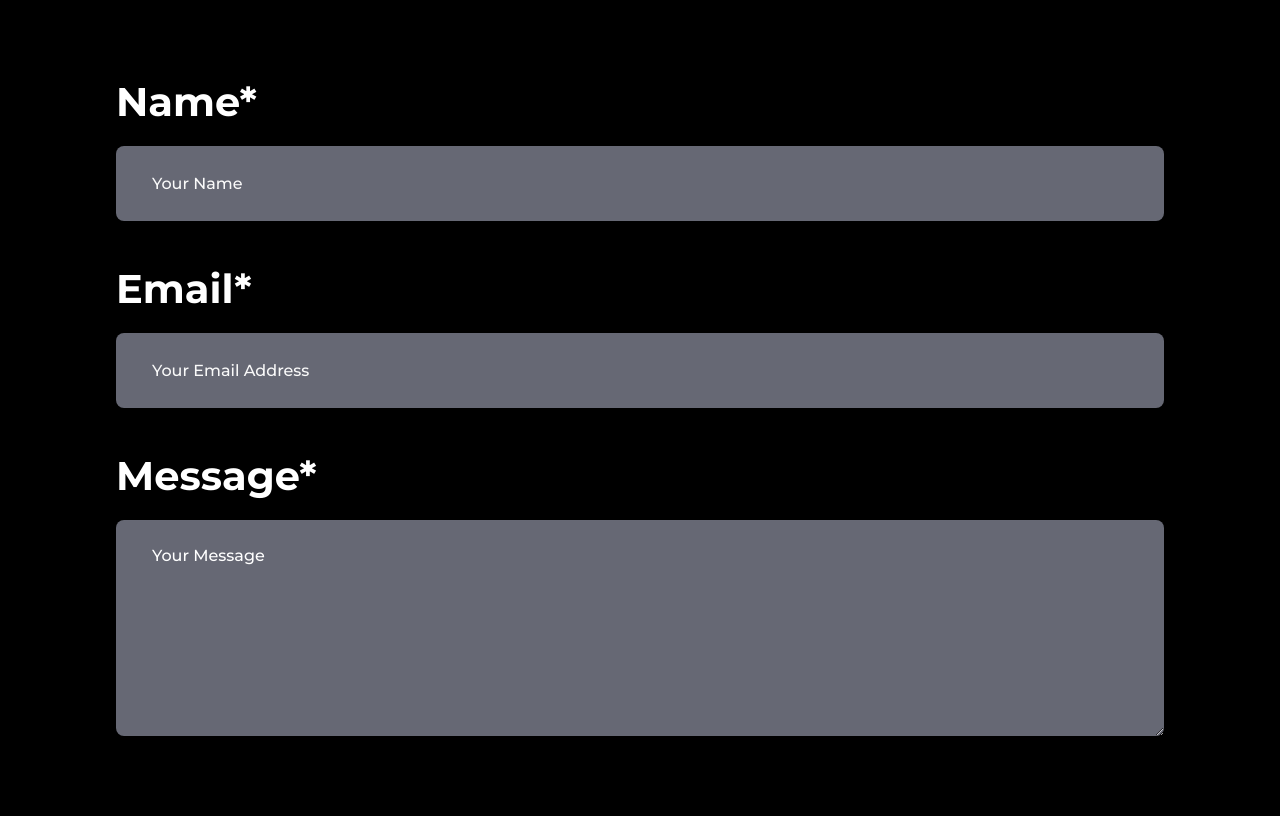
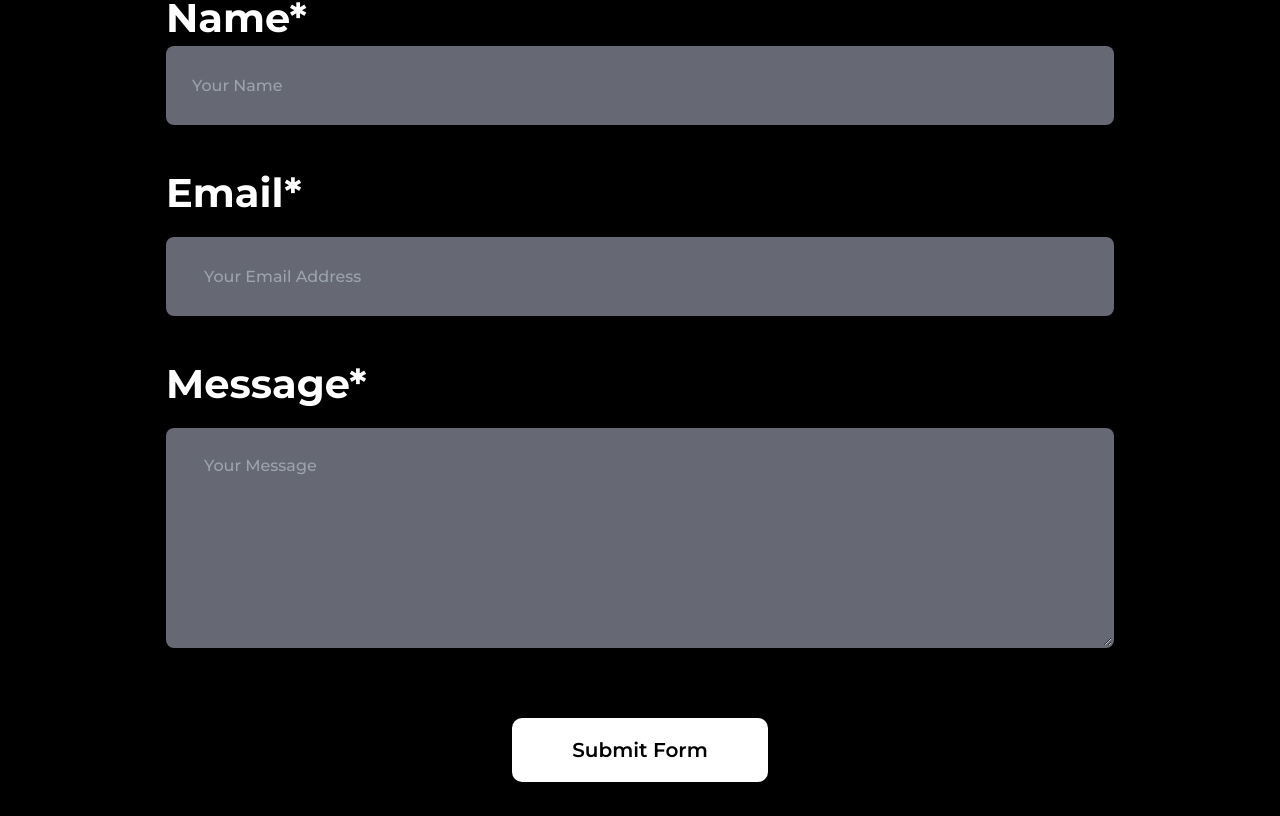
Before and after one commit to codegiyu/portfolio-stanley, a Next.js app: page /contact in a window 1280 px wide. Shown: the part 524-1340 px from the top of the page. Built offline with nearby package versions, Linux system fonts and the light colour scheme.

Commit message:
form functionality and input validation  done

```diff
--- a/components/Alert.jsx
+++ b/components/Alert.jsx
@@ -24,7 +24,7 @@ const Alert = (props) => {
     }
 
     return (
-        <div className="w-[90%] md:w-[500px] fixed top-[80px] left-[50%] -translate-x-[50%]">
+        <div className="w-[90%] md:w-[500px] fixed top-[120px] left-[50%] -translate-x-[50%]">
             <div className={`w-full px-4 py-2 flex gap-6 items-center justify-between ${background} text-white font-inter rounded-md`}>
                 <p className="text-white">{ alert.message }</p>
                 <button onClick={ handleCancelAlert } className="font-semibold text-sm bg-transparent outline-none border-none active:scale-95">
--- a/helpers/allFieldsAreErrorFree.js
+++ b/helpers/allFieldsAreErrorFree.js
@@ -4,3 +4,8 @@ const allFieldsAreErrorFree = (obj) => {
 }
 
 export default allFieldsAreErrorFree;
+
+export const allFieldsAreNotEmpty = (obj) => {
+    const propValues = Object.values(obj);
+    return propValues.every(x => x.length !== 0)
+}
--- a/helpers/index.js
+++ b/helpers/index.js
@@ -1,7 +1,10 @@
 import allFieldsAreErrorFree from "./allFieldsAreErrorFree";
+import { allFieldsAreNotEmpty } from "./allFieldsAreErrorFree";
 
 const helpers = {
-    allFieldsAreErrorFree
+    allFieldsAreErrorFree,
+    allFieldsAreNotEmpty,
+
 }
 
 export default helpers;
--- a/pages/contact.jsx
+++ b/pages/contact.jsx
@@ -1,72 +1,214 @@
 import Head from 'next/head';
-import { useRef } from 'react';
+import { useRef, useState } from 'react';
 import ErrorBoundary from '../components/ErrorBoundary';
 import Footer from '../components/Footer';
 import Header from '../components/Header';
+import helpers from '../helpers';
+import Alert from '../components/Alert';
+
 
 export default function Contact() {
-    let nameRef = useRef(null)
-    let emailRef = useRef(null)
-    let messageRef = useRef(null)
+    const initialFormValues = {
+      name: '',
+      email: '',
+      message: ''
+    }
 
-    const handleSubmit = (e) => {
-        e.preventDefault()
+    const [formValues, setFormValues] = useState(initialFormValues);
+    const [formSubmitting, setFormSubmitting] = useState(false);
+    const [inputErrorValues, setInputErrorValues] = useState(initialFormValues);
+
+    const [alert, setAlert] = useState({message: "", type: null})
+
+    const { name, email, message } = formValues;
+
+    const handleChange = (e) => {
+      let name = e.target.name , value = e.target.value
+      const updatedValues = {
+        ...formValues,
+        [name]: value,
+      };
+      setFormValues(updatedValues);
+
     }
+
+    const handleBlur = (e) => {
+       let name = e.target.name , value = e.target.value
+
+       try {
+         if (value) {
+           if (name === "email") {
+             if (
+               !/(([^<>()[\]\\.,;:\s@"]+(\.[^<>()[\]\\.,;:\s@"]+)*)|(".+"))@[*[a-zA-Z0-9-]+\.[a-zA-Z0-9-.]+]*/.test(
+                 value
+               )
+             )
+               throw new Error("Invalid Email");
+           } else if (name === "name") {
+             if (!/^[a-z\-\.]{2,}( [a-z\-\.]{2,})*$/i.test(value.trim()))
+               throw new Error("Invalid Name");
+           } else if (name === "message") {
+             if (!/^(?=.*[A-Za-z]).{2,}$/i.test(value.trim()))
+               throw new Error("Invalid Message");
+           }
+         }
+         setInputErrorValues((prevState) => {
+           return { ...prevState, [name]: "" };
+         });
+       } catch (error) {
+         setInputErrorValues((prevState) => {
+           return { ...prevState, [name]: error.message };
+         });
+       }
+    }
+
+    const handleSubmit = async (e) => {
+        e.preventDefault();
+        if (helpers.allFieldsAreErrorFree(inputErrorValues) && helpers.allFieldsAreNotEmpty(formValues)){
+          try {
+            setFormSubmitting(true);
+            console.log(formValues);
+            const response = await fetch("/api/contact", {
+              method: "POST",
+              body: JSON.stringify(formValues),
+              headers: {
+                Accept: "application/json, text/plain, */*",
+                "Content-Type": "application/json",
+              },
+            });
+            setFormSubmitting(false);
+            if (response.status == 200) {
+              const receivedResponse = await response.text();
+              setAlert({
+                message: "Message sent successfully",
+                type: "success",
+              });
+              console.log(response);
+              console.log(receivedResponse);
+              setFormValues(initialFormValues);
+            }else {
+              throw new Error(response.statusText)
+            }
+          } catch (error) {
+            setAlert({ message: error.message, type: "error" });
+          }
+        }else{
+          setAlert({message:'Input fields can not be empty', type: 'error'})
+        }
+
+      }
+
 
     return (
       <div className="w-full min-h-screen bg-black">
         <Head>
           <title>Stanley - UI/UX Designer</title>
-                <meta name="description" content="I'm Codegiyu, a Frontend React Developer. I build beautiful, fun and interactive things with code. Programmer portfolio website built with NextJS and Tailwind CSS." />
-                <meta name="google-site-verification" content="mVKUksXdW1OhGyyAi4-iO8CT6zjQTo4uOK8GFwQUI8A" />
+          <meta
+            name="description"
+            content="I'm Codegiyu, a Frontend React Developer. I build beautiful, fun and interactive things with code. Programmer portfolio website built with NextJS and Tailwind CSS."
+          />
+          <meta
+            name="google-site-verification"
+            content="mVKUksXdW1OhGyyAi4-iO8CT6zjQTo4uOK8GFwQUI8A"
+          />
           <meta name="robots" content="index, follow" />
-                <meta name="keywords" content="codegiyu, portfolio, react, developer, frontend" />
+          <meta
+            name="keywords"
+            content="codegiyu, portfolio, react, developer, frontend"
+          />
           <meta name="author" content="Edward-Precious Omegbu Codegiyu" />
           <meta property="og:type" content="portfolio" />
           <meta property="og:title" content="CodeGiyu - React Developer" />
-                <meta property="og:description" content="I'm Codegiyu, a Frontend React Developer. I build beautiful, fun and interactive things with code. Programmer portfolio website built with NextJS and Tailwind CSS." />
-                <meta property="og:image" content="https://res.cloudinary.com/diirhfihi/image/upload/c_pad,b_auto:predominant,fl_preserve_transparency/v1669041238/codegiyu2_caxu3o.jpg" />
-                <meta property="og:url" content="https://portfolio-codegiyu.vercel.app" />
+          <meta
+            property="og:description"
+            content="I'm Codegiyu, a Frontend React Developer. I build beautiful, fun and interactive things with code. Programmer portfolio website built with NextJS and Tailwind CSS."
+          />
+          <meta
+            property="og:image"
+            content="https://res.cloudinary.com/diirhfihi/image/upload/c_pad,b_auto:predominant,fl_preserve_transparency/v1669041238/codegiyu2_caxu3o.jpg"
+          />
+          <meta
+            property="og:url"
+            content="https://portfolio-codegiyu.vercel.app"
+          />
           <meta name="twitter:card" content="portfolio" />
           <meta name="twitter:title" content="CodeGiyu - React Developer" />
-                <meta name="twitter:url" content="https://portfolio-codegiyu.vercel.app" />
+          <meta
+            name="twitter:url"
+            content="https://portfolio-codegiyu.vercel.app"
+          />
           <meta name="twitter:site" content="@TheLonerider20" />
-                <meta name="twitter:description" content="I'm Codegiyu, a Frontend React Developer. I build beautiful, fun and interactive things with code. Programmer portfolio website built with NextJS and Tailwind CSS." />
-                <meta name="twitter:image" content="https://res.cloudinary.com/diirhfihi/image/upload/c_pad,b_auto:predominant,fl_preserve_transparency/v1669041238/codegiyu2_caxu3o.jpg" />
+          <meta
+            name="twitter:description"
+            content="I'm Codegiyu, a Frontend React Developer. I build beautiful, fun and interactive things with code. Programmer portfolio website built with NextJS and Tailwind CSS."
+          />
+          <meta
+            name="twitter:image"
+            content="https://res.cloudinary.com/diirhfihi/image/upload/c_pad,b_auto:predominant,fl_preserve_transparency/v1669041238/codegiyu2_caxu3o.jpg"
+          />
           <link rel="canonical" href="https://portfolio-codegiyu.vercel.app" />
-                <link rel="apple-touch-icon" sizes="180x180" href="/apple-touch-icon.png" />
-                <link rel="icon" type="image/png" sizes="32x32" href="/favicon-32x32.png" />
-                <link rel="icon" type="image/png" sizes="16x16" href="/favicon-16x16.png" />
+          <link
+            rel="apple-touch-icon"
+            sizes="180x180"
+            href="/apple-touch-icon.png"
+          />
+          <link
+            rel="icon"
+            type="image/png"
+            sizes="32x32"
+            href="/favicon-32x32.png"
+          />
+          <link
+            rel="icon"
+            type="image/png"
+            sizes="16x16"
+            href="/favicon-16x16.png"
+          />
           <link rel="manifest" href="/site.webmanifest" />
         </Head>
 
-            <header className={`w-full px-4 sm:px-8 md:px-16 lg:px-[2.5rem] xl:px-16 bg-black`}>
+        <header
+          className={`w-full px-4 sm:px-8 md:px-16 lg:px-[2.5rem] xl:px-16 bg-black`}
+        >
           <ErrorBoundary>
             <Header obj={{ page: "contact" }} />
           </ErrorBoundary>
         </header>
 
-            <main className={"w-full md:w-4/5 xl:w-[1080px] px-4 mx-auto z-[3] text-white font-montserrat"}>
+        <main
+          className={
+            "w-full md:w-4/5 xl:w-[980px] px-4 mx-auto z-[3] text-white font-montserrat"
+          }
+        >
           <section>
-                    <h1 className="font-semibold text-6xl md:text-[70px] xl:text-[5vw] leading-[100%] text-center mt-16 kg:mt-[140px]">
+            <h1 className="font-semibold text-6xl md:text-[70px] xl:text-[5vw] leading-[100%] text-center mt-14 kg:mt-[120px]">
               Contact
             </h1>
             <p className="font-medium text-2xl md:text-[32px] xl:text-[2.5vw] leading-[110%] text-center my-[80px]">
-                        Want to work with me ? Kindly fill out the short form and I will get back to you as soon as I can.
+              Want to work with me ? Kindly fill out the short form and I will
+              get back to you as soon as I can.
             </p>
           </section>
-                <section className="w-full pt-20 pb-14">
+          <section className="w-full pt-1 pb-14">
             <form className="">
+              <Alert alertProps={{ alert, setAlert }} />
               <div className="mb-12">
-                            <label className="flex flex-col gap-6">
+                <label className="flex flex-col gap-2">
                   <span className="font-bold text-[24px] lg:text-[40px] leading-[100%]">
                     Name*
                   </span>
                   <input
                     type="text"
-                                    ref={nameRef}
                     placeholder="Your Name"
-                                    className="font-medium text-[16px] leading-[100%] px-6 lg:px-9 py-4 lg:py-7 bg-grey outline-none placeholder:text-[#FAFAFA] rounded-lg w-full"
+                    name="name"
+                    value={name}
+                    onChange={handleChange}
+                    onBlur={handleBlur}
+                    className={`font-medium text-[16px] leading-[100%] px-6 lg:px-6 py-4 lg:py-7 bg-grey outline-none border-2 rounded-lg w-full ${
+                      inputErrorValues.name
+                        ? "border-red"
+                        : "border-transparent"
+                    }`}
                   />
                 </label>
               </div>
@@ -77,9 +219,16 @@ export default function Contact() {
                   </span>
                   <input
                     type="text"
-                                    ref={emailRef}
                     placeholder="Your Email Address"
-                                    className="font-medium text-[16px] leading-[100%] px-6 lg:px-9 py-4 lg:py-7 bg-grey outline-none placeholder:text-[#FAFAFA] rounded-lg w-full"
+                    name="email"
+                    value={email}
+                    onChange={handleChange}
+                    onBlur={handleBlur}
+                    className={`font-medium text-[16px] leading-[100%] px-6 lg:px-9 py-4 lg:py-7 bg-grey outline-none  rounded-lg w-full border-2 ${
+                      inputErrorValues.email
+                        ? "border-red"
+                        : "border-transparent"
+                    }`}
                   />
                 </label>
               </div>
@@ -89,29 +238,43 @@ export default function Contact() {
                     Message*
                   </span>
                   <textarea
-                                    ref={messageRef}
-                                    className="font-medium text-[16px] leading-[100%] px-6 lg:px-9 py-4 lg:py-7 bg-grey outline-none rounded-lg w-full"
+                    name="message"
+                    value={message}
+                    onChange={handleChange}
+                    onBlur={handleBlur}
+                    className={`font-medium text-[16px] leading-[100%] px-6 lg:px-9 py-4 lg:py-7 bg-grey outline-none rounded-lg w-full border-2 ${
+                      inputErrorValues.message
+                        ? "border-red"
+                        : "border-transparent"
+                    }`}
                     rows={10}
-                                    defaultValue="Your Message"
+                    placeholder="Your Message"
                   />
                 </label>
               </div>
               <div className="flex justify-center">
-                            <button type="submit"
-                                className="bg-white text-black font-semibold text-[20px] leading-[100%] py-[22px] px-[60px] rounded-[10px] mt-[200px]"
+                <button
+                  type="submit"
+                  onClick={handleSubmit}
+                  disabled={formSubmitting}
+                  className="bg-white text-black font-semibold text-[20px] leading-[100%] py-[22px] px-[60px] rounded-[10px] mt-[70px] disabled:cursor-not-allowed"
                 >
-                                Submit
+                  {formSubmitting ? `Form Submitting...` : `Submit Form`}
                 </button>
               </div>
             </form>
           </section>
         </main>
 
-            <footer className={"px-4 sm:px-8 md:px-16 lg:px-[2.5rem] xl:px-16 w-full pt-12 pb-[200px]"}>
+        <footer
+          className={
+            "px-4 sm:px-8 md:px-16 lg:px-[2.5rem] xl:px-16 w-full pt-12 pb-[200px]"
+          }
+        >
           <ErrorBoundary>
             <Footer theme="dark" />
           </ErrorBoundary>
         </footer>
       </div>
-    )
+    );
 }
--- a/styles/styles.css
+++ b/styles/styles.css
@@ -585,52 +585,68 @@ video {
   position: relative;
 }
 
+.left-\[50\%\]{
+  left: 50%;
+}
+
+.top-\[220px\]{
+  top: 220px;
+}
+
+.left-\[5\%\]{
+  left: 5%;
+}
+
+.-top-\[7vw\]{
+  top: -7vw;
+}
+
+.-left-\[10vw\]{
+  left: -10vw;
+}
+
+.-bottom-\[24vw\]{
+  bottom: -24vw;
+}
+
+.-left-\[24vw\]{
+  left: -24vw;
+}
+
+.left-0{
+  left: 0px;
+}
+
+.top-\[45\%\]{
+  top: 45%;
+}
+
+.right-0{
+  right: 0px;
+}
+
+.-bottom-10{
+  bottom: -2.5rem;
+}
+
+.bottom-\[280px\]{
+  bottom: 280px;
+}
+
+.top-\[280px\]{
+  top: 280px;
+}
+
+.top-\[180px\]{
+  top: 180px;
+}
+
 .top-\[80px\]{
   top: 80px;
 }
 
-.left-\[50\%\]{
-  left: 50%;
-}
-
-.top-\[220px\]{
-  top: 220px;
-}
-
-.left-\[5\%\]{
-  left: 5%;
-}
-
-.-top-\[7vw\]{
-  top: -7vw;
-}
-
-.-left-\[10vw\]{
-  left: -10vw;
-}
-
-.-bottom-\[24vw\]{
-  bottom: -24vw;
-}
-
-.-left-\[24vw\]{
-  left: -24vw;
-}
-
-.left-0{
-  left: 0px;
-}
-
-.top-\[45\%\]{
-  top: 45%;
-}
-
-.right-0{
-  right: 0px;
-}
-
-.-bottom-10{
-  bottom: -2.5rem;
+.top-\[120px\]{
+  top: 120px;
 }
 
 .z-\[3\]{
@@ -692,6 +708,30 @@ video {
   margin-top: 2rem;
 }
 
+.mt-\[100px\]{
+  margin-top: 100px;
+}
+
+.mt-14{
+  margin-top: 3.5rem;
+}
+
+.mt-10{
+  margin-top: 2.5rem;
+}
+
+.mt-1{
+  margin-top: 0.25rem;
+}
+
+.mb-\[100px\]{
+  margin-bottom: 100px;
+}
+
+.mt-\[70px\]{
+  margin-top: 70px;
+}
+
 .flex{
   display: flex;
 }
@@ -893,6 +933,10 @@ video {
 
 .gap-3{
   gap: 0.75rem;
+}
+
+.gap-2{
+  gap: 0.5rem;
 }
 
 .space-y-6 > :not([hidden]) ~ :not([hidden]){
@@ -941,6 +985,10 @@ video {
   border-radius: 20px;
 }
 
+.border-2{
+  border-width: 2px;
+}
+
 .border-4{
   border-width: 4px;
 }
@@ -951,6 +999,15 @@ video {
 
 .border-none{
   border-style: none;
+}
+
+.border-red{
+  --tw-border-opacity: 1;
+  border-color: rgb(228 95 95 / var(--tw-border-opacity));
+}
+
+.border-transparent{
+  border-color: transparent;
 }
 
 .border-\[\#000\]{
@@ -958,15 +1015,6 @@ video {
   border-color: rgb(0 0 0 / var(--tw-border-opacity));
 }
 
-.border-red{
-  --tw-border-opacity: 1;
-  border-color: rgb(228 95 95 / var(--tw-border-opacity));
-}
-
-.border-transparent{
-  border-color: transparent;
-}
-
 .bg-black{
   --tw-bg-opacity: 1;
   background-color: rgb(0 0 0 / var(--tw-bg-opacity));
@@ -989,7 +1037,7 @@ video {
 
 .bg-green{
   --tw-bg-opacity: 1;
-  background-color: rgb(4 255 34 / var(--tw-bg-opacity));
+  background-color: rgb(31 120 11 / var(--tw-bg-opacity));
 }
 
 .bg-transparent{
@@ -1115,6 +1163,30 @@ video {
 
 .pb-\[200px\]{
   padding-bottom: 200px;
+}
+
+.pb-1{
+  padding-bottom: 0.25rem;
+}
+
+.pt-8{
+  padding-top: 2rem;
+}
+
+.pb-12{
+  padding-bottom: 3rem;
+}
+
+.pb-8{
+  padding-bottom: 2rem;
+}
+
+.pt-4{
+  padding-top: 1rem;
+}
+
+.pt-1{
+  padding-top: 0.25rem;
 }
 
 .text-center{
@@ -1294,16 +1366,6 @@ video {
   transform: perspective(1000px);
 }
 
-.placeholder\:text-\[\#FAFAFA\]::-moz-placeholder{
-  --tw-text-opacity: 1;
-  color: rgb(250 250 250 / var(--tw-text-opacity));
-}
-
-.placeholder\:text-\[\#FAFAFA\]::placeholder{
-  --tw-text-opacity: 1;
-  color: rgb(250 250 250 / var(--tw-text-opacity));
-}
-
 .placeholder\:text-black::-moz-placeholder{
   --tw-text-opacity: 1;
   color: rgb(0 0 0 / var(--tw-text-opacity));
@@ -1577,6 +1639,16 @@ video {
     padding-bottom: 4rem;
   }
 
+  .lg\:px-6{
+    padding-left: 1.5rem;
+    padding-right: 1.5rem;
+  }
+
+  .lg\:px-4{
+    padding-left: 1rem;
+    padding-right: 1rem;
+  }
+
   .lg\:text-\[40px\]{
     font-size: 40px;
   }
@@ -1616,6 +1688,10 @@ video {
     width: 90%;
   }
 
+  .xl\:w-\[980px\]{
+    width: 980px;
+  }
+
   .xl\:px-16{
     padding-left: 4rem;
     padding-right: 4rem;
--- a/tailwind.config.js
+++ b/tailwind.config.js
@@ -36,7 +36,7 @@ module.exports = {
         black44: "#00000044",
         lightGrey70: "#D9D9D970",
         red: "#E45F5F",
-        green: "#04FF22"
+        green: "#1f780b",
       },
       boxShadow: {
         profile: "0 4px 20px rgba(255, 252, 252, 0.25)",
```
Lines whose indentation alone changed are shown as unchanged.
